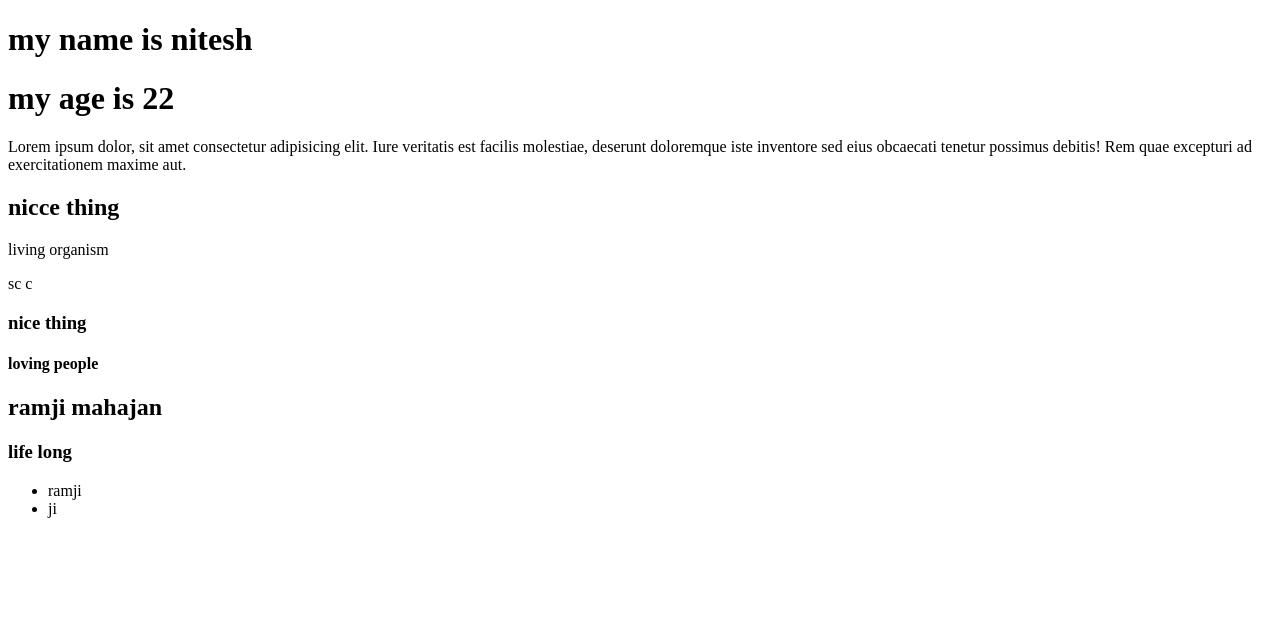
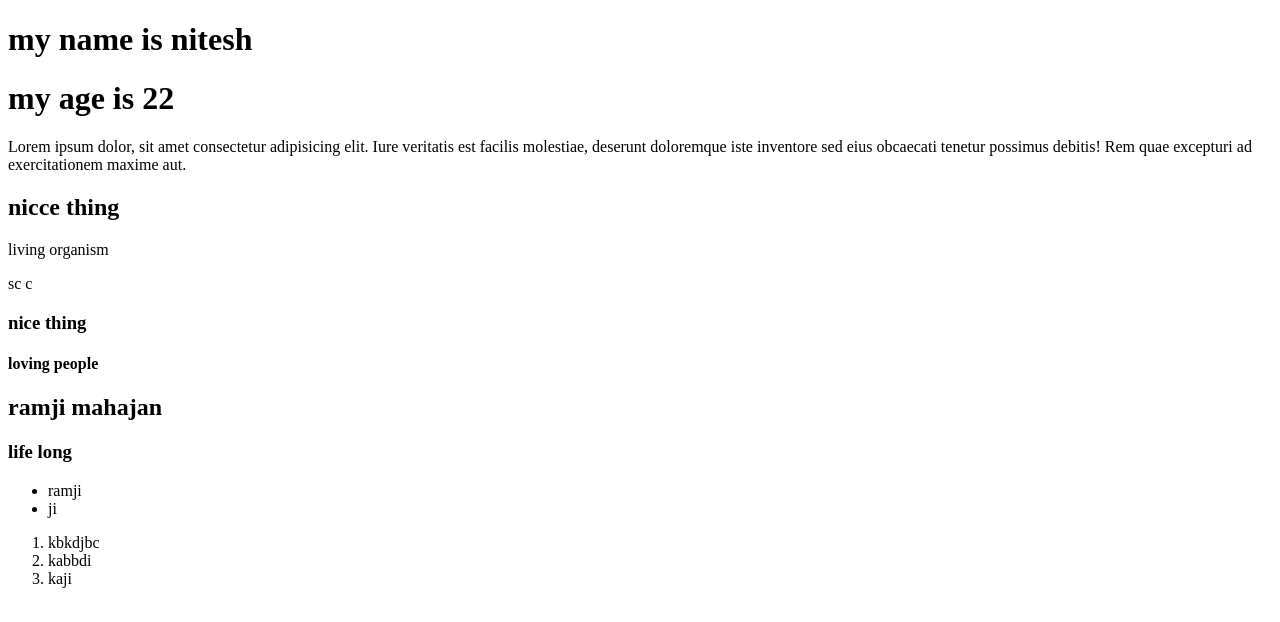
Before and after one commit to dhakadnitesh/cap-09, a plain HTML site: page index.html in a window 1280 px wide. Drawn offline with Linux system fonts and the light colour scheme.

Commit message:
my six code

```diff
--- a/index.html
+++ b/index.html
@@ -23,5 +23,12 @@
 
 </ul>
 
+<ol>
+    <li>kbkdjbc</li>
+    <li>kabbdi</li>
+    <li>kaji</li>
+
+</ol>
+
 </body>
 </html>
```
